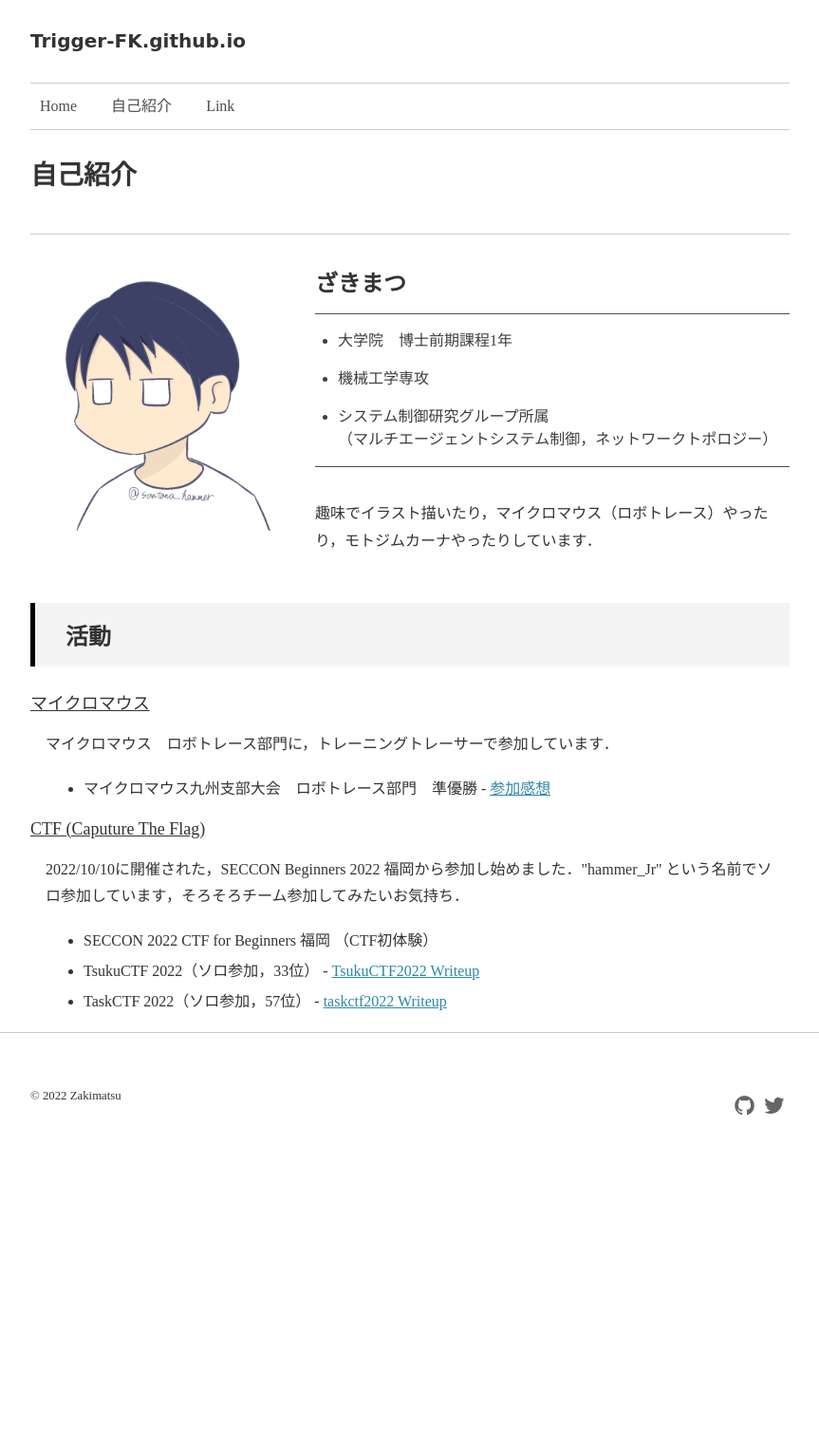
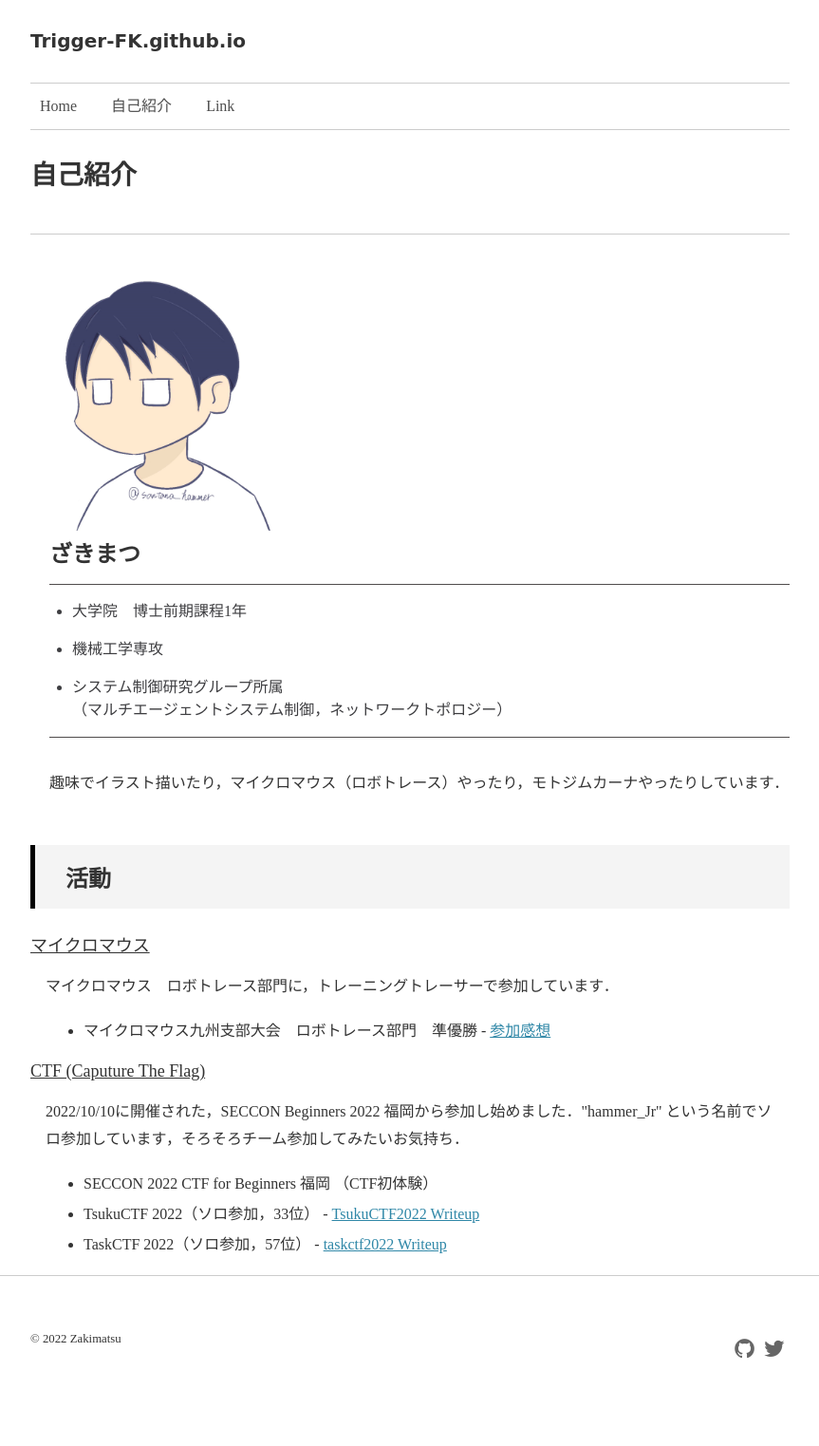
Before and after one commit to Trigger-FK/Trigger-FK.github.io, a Jekyll site: the page built from about.html, in a window 1280 px wide. Shown: the whole page at 95% size, without its empty margins (208-1071 px from the left). Built offline with Jekyll 4.4.1, drawn with Linux system fonts in a browser that asks for light colours; nearby versions of some CDN libraries; before the commit the page ends 1268 px from its top, so only the background shows below that.

Commit message:
Change display

```diff
--- a/_sass/about.scss
+++ b/_sass/about.scss
@@ -1,5 +1,5 @@
 .about {
-    display: flex;
+    // display: flex;
     .image{
         width: 280px;
         height: 280px;
```
